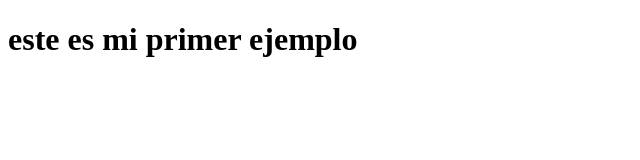
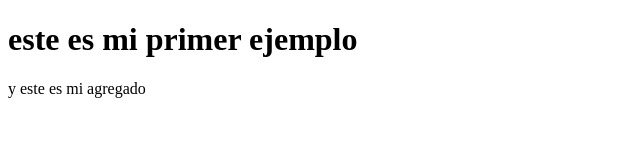
Before and after one commit to NadinaMartinez/DesAlg2022a, a plain HTML site: page index.html in a window 1280 px wide. Shown: the whole page, without its empty margins (0-640 px from the left). Drawn offline with Linux system fonts and the light colour scheme.

Commit message:
Update index.html

```diff
--- a/index.html
+++ b/index.html
@@ -8,5 +8,6 @@
 </head>
 <body>
     <h1>este es mi primer ejemplo</h1>
+    <p>y este es mi agregado</p>
 </body>
 </html>
```
